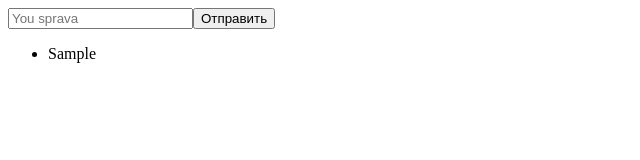
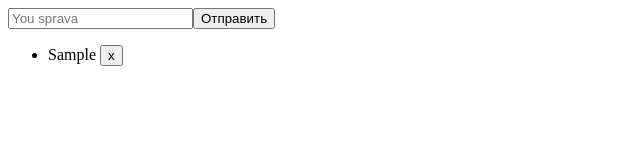
Before and after one commit to VitaliyKhrol/fd-react-welcome-2024, a React (Create React App) app: page / in a window 1280 px wide. Both pictures are taken after typing "Sample" into the empty fields and a click on the button "Отправить". Shown: the top 160 px of the page, without its empty margins (0-640 px from the left). Built offline with nearby package versions, Linux system fonts and the light colour scheme.

Commit message:
Todolist with DELETE

```diff
--- a/src/components/Todolist/TodoForm/index.js
+++ b/src/components/Todolist/TodoForm/index.js
@@ -21,8 +21,8 @@ class TodoForm extends Component {
         this.setState({
             todo:''
         })
+    }
 
-    }
 
 
     render() {
--- a/src/components/Todolist/TodoItem/index.js
+++ b/src/components/Todolist/TodoItem/index.js
@@ -2,9 +2,17 @@ import React from 'react';
 
 
 const TodoItem = (props) => {
-    console.log(props)
+
+
+    const deleteHandler =()=>{
+        console.log(props)
+        const {id,deleteCallback}= props;
+        deleteCallback(id);
+    }
+
+
     return (
-       <li> {props.textItem}</li>
+       <li> {props.textItem} <button onClick={deleteHandler}>x</button></li>
     );
 }
 
--- a/src/components/Todolist/index.js
+++ b/src/components/Todolist/index.js
@@ -14,9 +14,20 @@ class TodoList extends Component {
 
        mapList = () => {
         const { list } = this.state;
-        return list.map(elem => <TodoItem textItem={elem.body} key={elem.id} />)
+        return list.map(elem => <TodoItem textItem={elem.body} key={elem.id} id={elem.id} deleteCallback={this.deleteItem}/>)
 
     }
+
+
+    deleteItem=(id)=>{
+        const {list} = this.state;
+        const filterArray = list.filter((obj)=>obj.id !== id);
+        this.setState({
+            list: filterArray,
+        })
+    }
+
+
 
     addNewItem =(data)=>{
         const { list } = this.state
```
